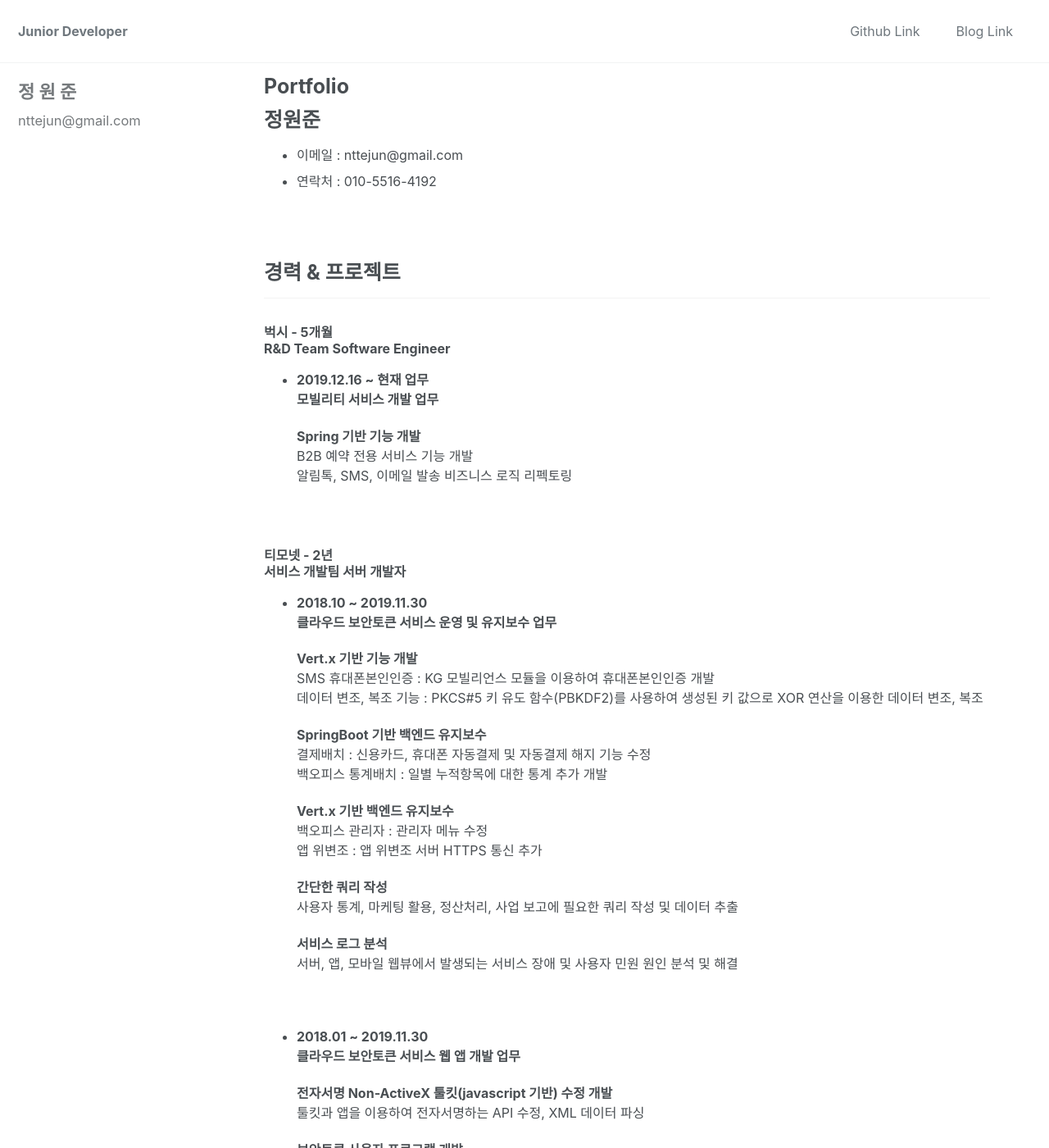
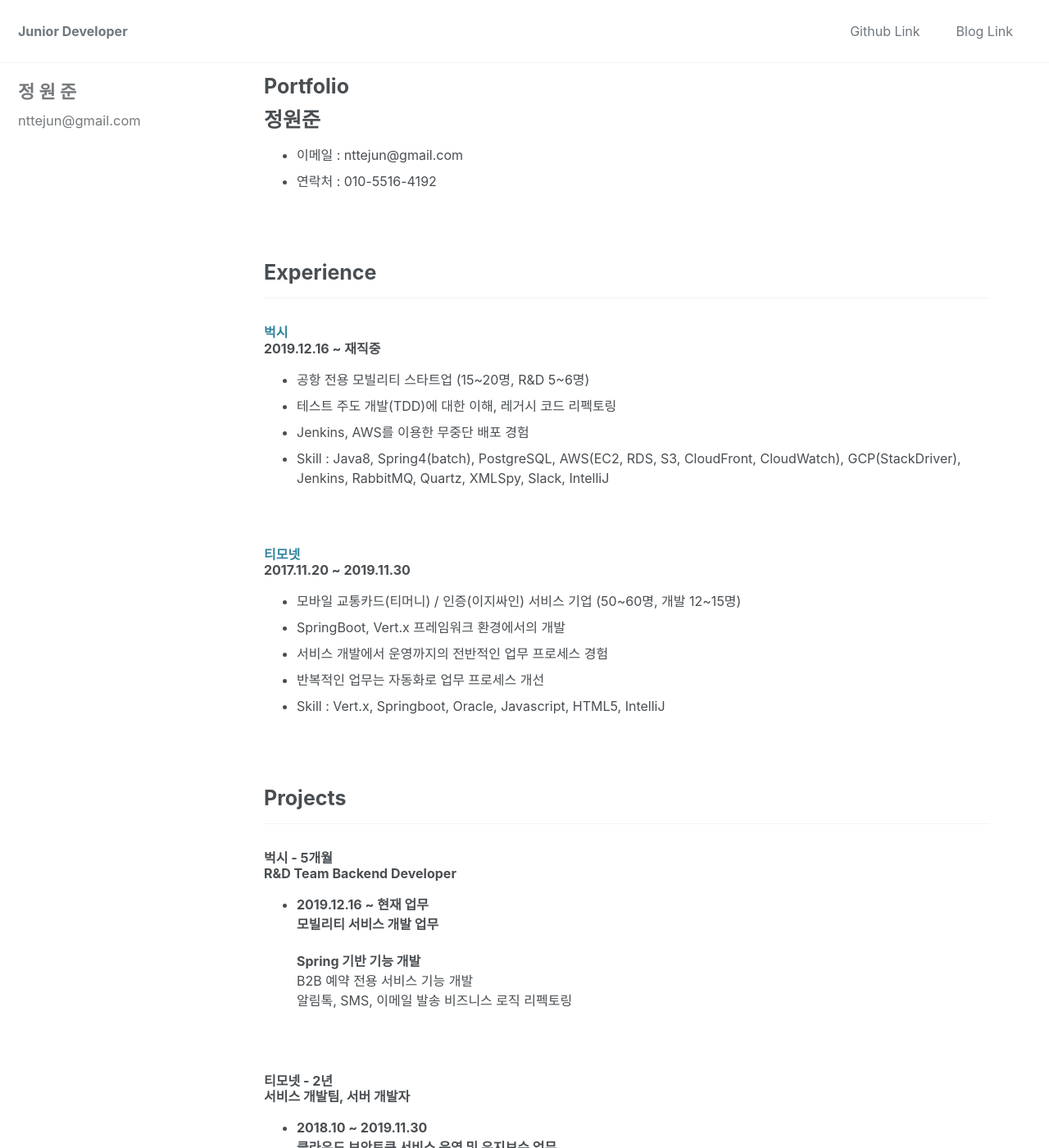
Before and after one commit to nttejun/nttejun.github.io, a Jekyll site: the page built from _posts/2019-04-28-portfolio.md, in a window 1280 px wide and 1400 px high. Shown: the whole window at 82% size. Built offline with Jekyll 4.4.1, drawn with Linux system fonts in a browser that asks for light colours; cached includes are drawn as plain includes; nearby versions of some CDN libraries; some of the changed text lies outside the part shown.

Commit message:
Updated portfolio 2020.04.15

```diff
--- a/_posts/2019-04-28-portfolio.md
+++ b/_posts/2019-04-28-portfolio.md
@@ -6,11 +6,40 @@
 <br>
 <br>
 
-<h1>경력 & 프로젝트</h1>
+<h1>Experience</h1>
+---
+
+<h3>
+<a onclick="location.href='https://www.buxikorea.com'">벅시</a><br>
+2019.12.16 ~ 재직중<br>
+</h3>
+
+  - 공항 전용 모빌리티 스타트업 (15~20명, R&D 5~6명)
+  - 테스트 주도 개발(TDD)에 대한 이해, 레거시 코드 리펙토링
+  - Jenkins, AWS를 이용한 무중단 배포 경험
+  - Skill : Java8, Spring4(batch), PostgreSQL, AWS(EC2, RDS, S3, CloudFront, CloudWatch), GCP(StackDriver), Jenkins, RabbitMQ, Quartz, XMLSpy, Slack, IntelliJ
+
+<br>
+
+<h3>
+<a onclick="location.href='https://www.t-monet.com'">티모넷</a><br>
+2017.11.20 ~ 2019.11.30<br>
+</h3>
+
+  - 모바일 교통카드(티머니) / 인증(이지싸인) 서비스 기업 (50~60명, 개발 12~15명)
+  - SpringBoot, Vert.x 프레임워크 환경에서의 개발
+  - 서비스 개발에서 운영까지의 전반적인 업무 프로세스 경험
+  - 반복적인 업무는 자동화로 업무 프로세스 개선
+  - Skill : Vert.x, Springboot, Oracle, Javascript, HTML5, IntelliJ
+
+<br>
+<br>
+
+<h1>Projects</h1>
 ---
 
 <h3>벅시 - 5개월<br>
-R&D Team Software Engineer</h3>
+R&D Team Backend Developer</h3>
 
 -  <b>2019.12.16 ~ 현재 업무</b><br>
 <b>모빌리티 서비스 개발 업무</b>
@@ -24,14 +53,14 @@ R&D Team Software Engineer</h3>
 <br>
 
 <h3>티모넷 - 2년<br>
-서비스 개발팀 서버 개발자</h3>
+서비스 개발팀, 서버 개발자</h3>
 
 -  <b>2018.10 ~ 2019.11.30</b><br>
 <b>클라우드 보안토큰 서비스 운영 및 유지보수 업무</b>
 
     <p>
     <b>Vert.x 기반 기능 개발</b><br>
-    SMS 휴대폰본인인증 : KG 모빌리언스 모듈을 이용하여 휴대폰본인인증 개발<br>
+    SMS 휴대폰본인인증 : KG 모빌리언스 모듈과 연동하여 휴대폰본인인증 개발<br>
     데이터 변조, 복조 기능 : PKCS#5 키 유도 함수(PBKDF2)를 사용하여 생성된 키 값으로 XOR 연산을 이용한 데이터 변조, 복조
     </p>
 
@@ -102,36 +131,6 @@ R&D Team Software Engineer</h3>
 <br>
 <br>
 
-<h1>업무 경험</h1>
----
-
-<h3>
-<a onclick="location.href='https://www.buxikorea.com'">벅시</a><br>
-2019.12.16 ~<br>
-재직중 / 5개월<br>
-</h3>
-
-  - 공항 전용 모빌리티 스타트업 (15~20명, R&D 5~6명)
-  - 테스트 주도 개발(TDD)에 대한 이해, 레거시 코드 리펙토링
-  - Jenkins, AWS를 이용한 무중단 배포 경험
-  - Skill : Java8, Spring4(batch), PostgreSQL, AWS(EC2, RDS, S3, CloudFront, CloudWatch), GCP(StackDriver), Jenkins, RabbitMQ, Quartz, XMLSpy, Slack, IntelliJ
-
-<br>
-
-<h3>
-<a onclick="location.href='https://www.t-monet.com'">티모넷</a><br>
-2017.11.20 ~ 2019.11.30<br>
-2년<br>
-</h3>
-
-  - 모바일 교통카드(티머니) / 인증(이지싸인) 서비스 기업 (50~60명, 개발 12~15명)
-  - SpringBoot, Vert.x 프레임워크 환경에서의 개발
-  - 서비스 개발에서 운영까지의 전반적인 업무 프로세스 경험
-  - Skill : Vert.x, Springboot, Oracle, Javascript, HTML5, IntelliJ
-
-<br>
-<br>
-
 <h1>주니어 개발자</h1>
 ---
 
@@ -146,11 +145,11 @@ R&D Team Software Engineer</h3>
 <h1>기술 스택</h1>
 ---
 
-- 업무에 사용이 가능한 기술을 정리하였습니다.
+- 업무에서 사용이 가능한 기술을 정리하였습니다.
 
 | 구분 | 내용 |
 | :----: | :----: |
-| Language | Java, Javascript(ES6) |
+| Language | Java8, Javascript(ES6) |
 | Front-end | HTML5, CSS |
 | Back-end | Spring, SpringBoot, Vert.x |
 | Data | PostgreSQL, Oracle, MySQL |
@@ -177,7 +176,7 @@ R&D Team Software Engineer</h3>
 
     <p>
         <b>개인적인 시간에 만들고 싶은 서비스와 관심 있는 기술을 사용하여 개발하는 것을 좋아합니다.</b><br>
-        - 개인 프로젝트 진행 (최근 관심사 SpringBoot, JPA, TDD, OOP 연습)<br>
+        - 개인 프로젝트 진행 (최근 관심사 SpringBoot, JPA, TDD, OOP 연습, 자료구조)<br>
         - 해커톤(AWS KRUG) 참가
     </p>
     <br>
@@ -196,8 +195,8 @@ R&D Team Software Engineer</h3>
 ---
 
 <b>Animal Forest</b><br>
-개발기간 : 2020.04 - 진행중<br>
-게임에 필요한 정보를 크롤링하여 동물의 숲 게임 도감 서비스를 개발하고 있습니
+개발기간 : 2020.04 - 현재 진행중<br>
+게임에 필요한 정보를 크롤링하여 동물의 숲 게임 도감 서비스를 개발하고 있습니다
 <br>
 
 <b>Starter</b><br>
@@ -226,7 +225,6 @@ Spring 기반의 AWS 상담 챗봇 개발 (개발 인원 - 3명)
 <br>
 <b>무원고등학교</b> (2008.03 - 2011.02)<br>
 <br>
-<br>
 <b>링크</b><br>
 <a onclick="location.href='https://github.com/nttejun'">https://github.com/nttejun</a><br>
 <a onclick="location.href='https://wjjeong.tistory.com'">https://wjjeong.tistory.com</a>
```
